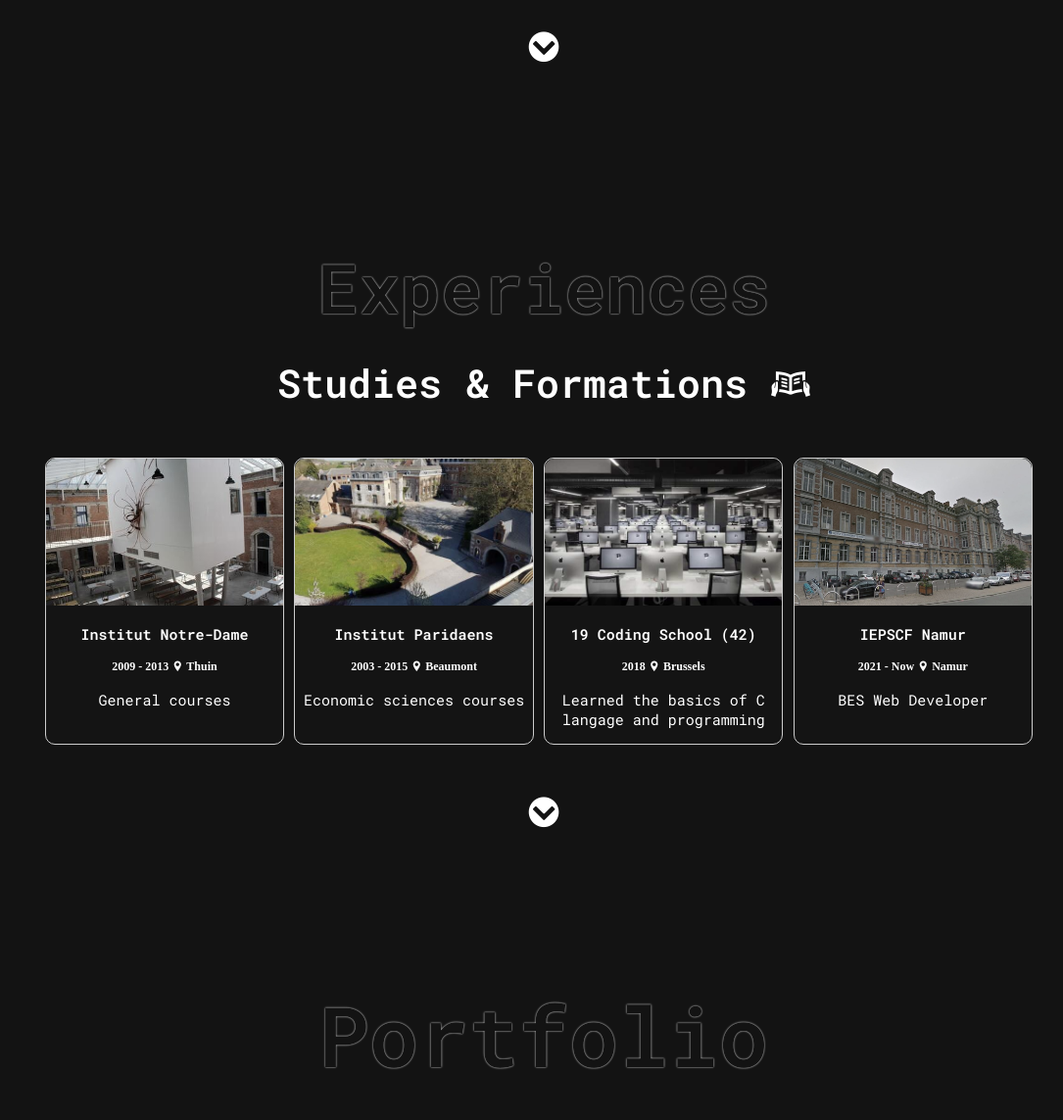
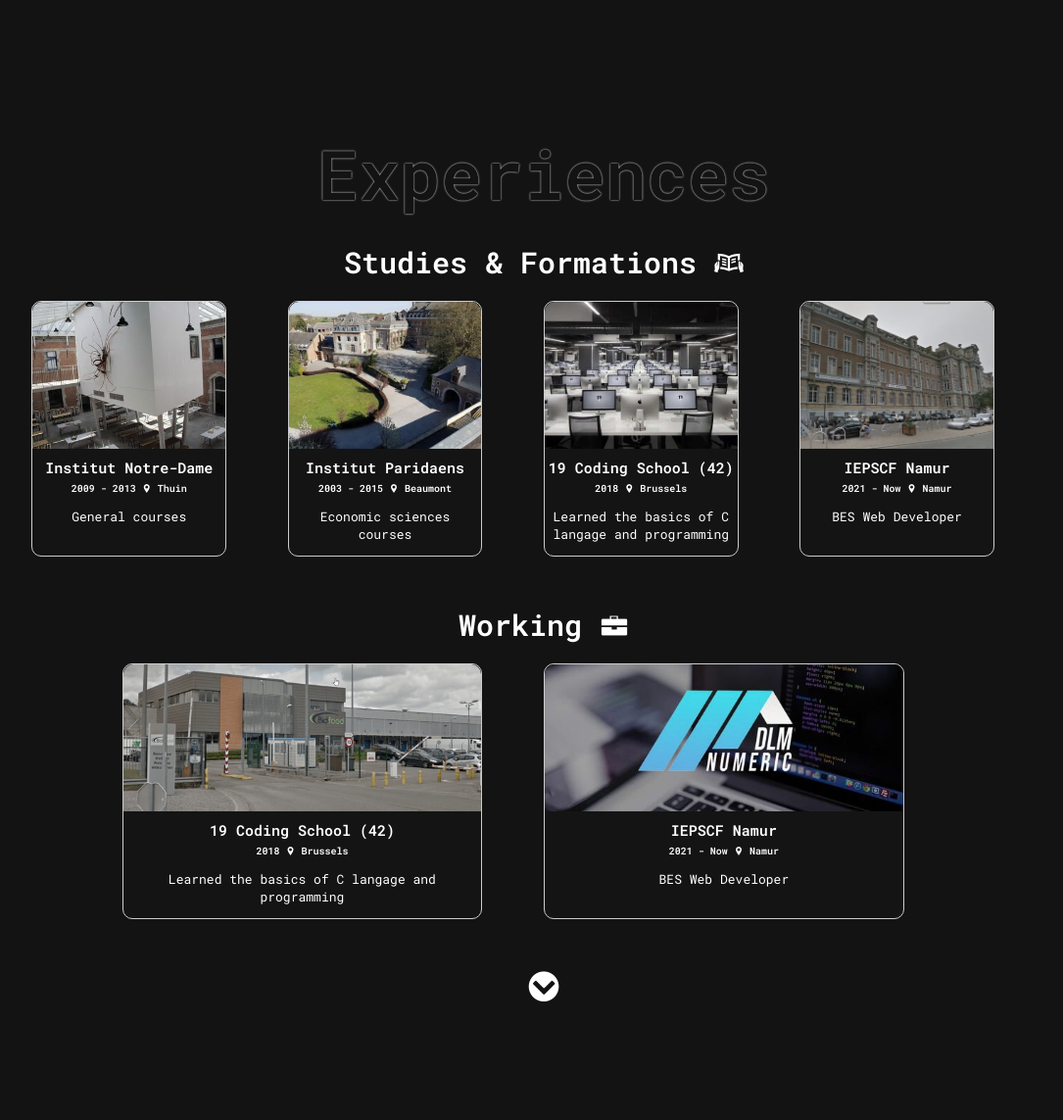
Before and after one commit to AnthonyDel28/PortFolio, a PHP site: page / in a window 1280 px wide. Shown: the part 3998-5141 px from the top of the page at 98% size, without its empty margins (85-1170 px from the left). Run offline with PHP 8.4, Linux system fonts and the light colour scheme.

Commit message:
update 15_06_2022

```diff
--- a/portfolio.html
+++ b/portfolio.html
@@ -214,6 +214,27 @@
             </p>
         </div>
     </div>
+        <div class="header">
+            <h2>Working  <i class="icofont-briefcase"></i></h2>
+        </div>
+        <div class="container">
+        <div class="box">
+            <img src="./images/experiences/bidfood.png" />
+            <h3>19 Coding School (42)</h3>
+            <h4>2018 <i class="icofont-location-pin"></i> Brussels</h4>
+            <p>
+                Learned the basics of C langage and programming
+            </p>
+        </div>
+        <div class="box">
+            <img src="./images/experiences/dlm.jpg" />
+            <h3>IEPSCF Namur</h3>
+            <h4>2021 - Now <i class="icofont-location-pin"></i> Namur</h4>
+            <p>
+                BES Web Developer
+            </p>
+        </div>
+    </div>
         <div class="circle-down">
             <a href="#experience"><i class="icofont-circled-down"></i></a>
         </div>
--- a/scss-css/main.css
+++ b/scss-css/main.css
@@ -191,7 +191,7 @@
     border-radius: 15px;
     width: 100%;
     height: 500px;
-    background-image: url("../../images/background.jpg");
+    background-image: url("../images/background.jpg");
     background-size: cover;
     background-position: center;
     margin-bottom: 20px;
@@ -505,7 +505,7 @@
     text-align: center;
     width: 100%;
     height: 500px;
-    background-image: url("../../images/background.jpg");
+    background-image: url("../images/background.jpg");
     background-size: cover;
     background-position: center;
     margin-bottom: 20px;
@@ -560,7 +560,6 @@
     font-size: 1.2rem;
   }
   .my-skills .container .skills-box {
-    padding: 1rem;
     color: #ddd;
   }
   .my-skills .container .skills-box .skills-title {
@@ -840,7 +839,7 @@
   .about-me .about-content .about-box .about-img {
     width: 100%;
     height: 500px;
-    background-image: url("../../images/background.jpg");
+    background-image: url("../images/background.jpg");
     background-size: cover;
     background-position: 25% 66%;
     border-radius: 0 0 25px 25px;
@@ -878,7 +877,7 @@
     color: rgb(19, 19, 19);
     text-shadow: 0 0 2px #fff;
     font-family: "Roboto Mono", monospace;
-    font-size: 70px;
+    font-size: 60px;
     margin-bottom: 25px;
   }
   .my-skills .inner .header h2 {
@@ -900,7 +899,6 @@
     font-size: 1.2rem;
   }
   .my-skills .container .skills-box {
-    padding: 1rem;
     color: #ddd;
   }
   .my-skills .container .skills-box .skills-title {
@@ -1521,8 +1519,9 @@
 .experience .inner .header h2 {
   color: rgb(255, 255, 255);
   font-family: "Roboto Mono", monospace;
-  font-size: 40px;
+  font-size: 30px;
   margin-top: 0;
+  margin-bottom: 0;
 }
 .experience .inner .circle-down {
   text-align: center;
@@ -1532,24 +1531,27 @@
 .experience .container {
   display: flex;
   justify-content: center;
-  width: 90%;
+  width: 100%;
   height: auto;
   margin: 50px auto;
+  margin-top: 20px;
 }
 .experience .box {
-  width: 25%;
+  width: 35%;
   height: auto;
   border: 1px solid #ccc;
-  margin-right: 1%;
+  margin-right: 6%;
   background: rgba(23, 23, 23, 0.42);
   border-radius: 10px;
   transition: 0.9;
 }
 .experience .box h4 {
-  font: "Roboto Mono", monospace;
+  font-family: "Roboto Mono", monospace;
   color: rgb(255, 255, 255);
   text-align: center;
-  font-size: 12px;
+  font-size: 10px;
+  margin-top: 5px;
+  margin-bottom: 5px;
 }
 .experience .box:hover {
   box-shadow: 0 0 11px rgba(33, 33, 33, 0.5);
@@ -1567,12 +1569,14 @@
   text-align: center;
   font-family: "Roboto Mono", monospace;
   color: rgb(255, 255, 255);
+  margin-top: 5px;
+  margin-bottom: 5px;
 }
 .experience p {
   text-align: center;
   font-family: "Roboto Mono", monospace;
   color: rgb(255, 255, 255);
-  font-size: 15px;
+  font-size: 13px;
   padding: 0 5px;
 }
 @media (max-width: 900px) {
--- a/scss-css/partials/_desktop.scss
+++ b/scss-css/partials/_desktop.scss
@@ -125,7 +125,7 @@
         .about-img {
           width: 100%;
           height: 500px;
-          background-image: url("../../images/background.jpg");
+          background-image: url("../images/background.jpg");
           background-size: cover;
           background-position: 25% 66%;
           border-radius: 0 0 25px 25px;
@@ -165,7 +165,7 @@
         color: $primary;
         text-shadow: 0 0 2px #fff;
         font-family: $font;
-        font-size: 70px;
+        font-size: 60px;
         margin-bottom: 25px;
         h2 {
           color: $secondary;
@@ -187,7 +187,6 @@
       padding: 1rem 80px;
       font-size: 1.2rem;
       .skills-box {
-        padding: 1rem;
         color: #ddd;
         .skills-title {
           display: flex;
--- a/scss-css/partials/_experience.scss
+++ b/scss-css/partials/_experience.scss
@@ -14,8 +14,9 @@
         h2 {
           color: $secondary;
           font-family: $font;
-          font-size: 40px;
+          font-size: 30px;
           margin-top: 0;
+          margin-bottom: 0;
         }
     }
     .circle-down {
@@ -27,23 +28,26 @@
   .container{
     display: flex;
     justify-content: center;
-    width: 90%;
+    width: 100%;
     height: auto;
     margin: 50px auto;
+    margin-top: 20px;
   }
   .box{
-    width: 25%;
+    width: 35%;
     height: auto;
     border: 1px solid #ccc;
-    margin-right: 1%;
+    margin-right: 6%;
     background: rgba(23, 23, 23, 0.42);
     border-radius: 10px;
     transition: 0.9;
     h4 {
-      font: $font;
+      font-family: $font;
       color: $secondary;
       text-align: center;
-      font-size: 12px;
+      font-size: 10px;
+      margin-top: 5px;
+      margin-bottom: 5px;
     }
   }
   .box:hover{
@@ -62,12 +66,14 @@
     text-align: center;
     font-family: $font;
     color: $secondary;
+    margin-top: 5px;
+    margin-bottom: 5px;
   }
   p{
     text-align: center;
     font-family: $font;
     color: $secondary;
-    font-size: 15px;
+    font-size: 13px;
     padding: 0 5px;
   }
   @media (max-width: 900px){
--- a/scss-css/partials/_medium.scss
+++ b/scss-css/partials/_medium.scss
@@ -110,7 +110,7 @@
           text-align: center;
           width: 100%;
           height: 500px;
-          background-image: url("../../images/background.jpg");
+          background-image: url("../images/background.jpg");
           background-size: cover;
           background-position: center;
           margin-bottom: 20px;
@@ -167,7 +167,6 @@
       padding: 1rem 80px;
       font-size: 1.2rem;
       .skills-box {
-        padding: 1rem;
         color: #ddd;
         .skills-title {
           display: flex;
--- a/scss-css/partials/_mobile.scss
+++ b/scss-css/partials/_mobile.scss
@@ -154,7 +154,7 @@
           border-radius: 15px;
           width: 100%;
           height: 500px;
-          background-image:  url("../../images/background.jpg");
+          background-image:  url("../images/background.jpg");
           background-size: cover;
           background-position: center;
           margin-bottom: 20px;
```
Also changed, not shown: 1 other file.
